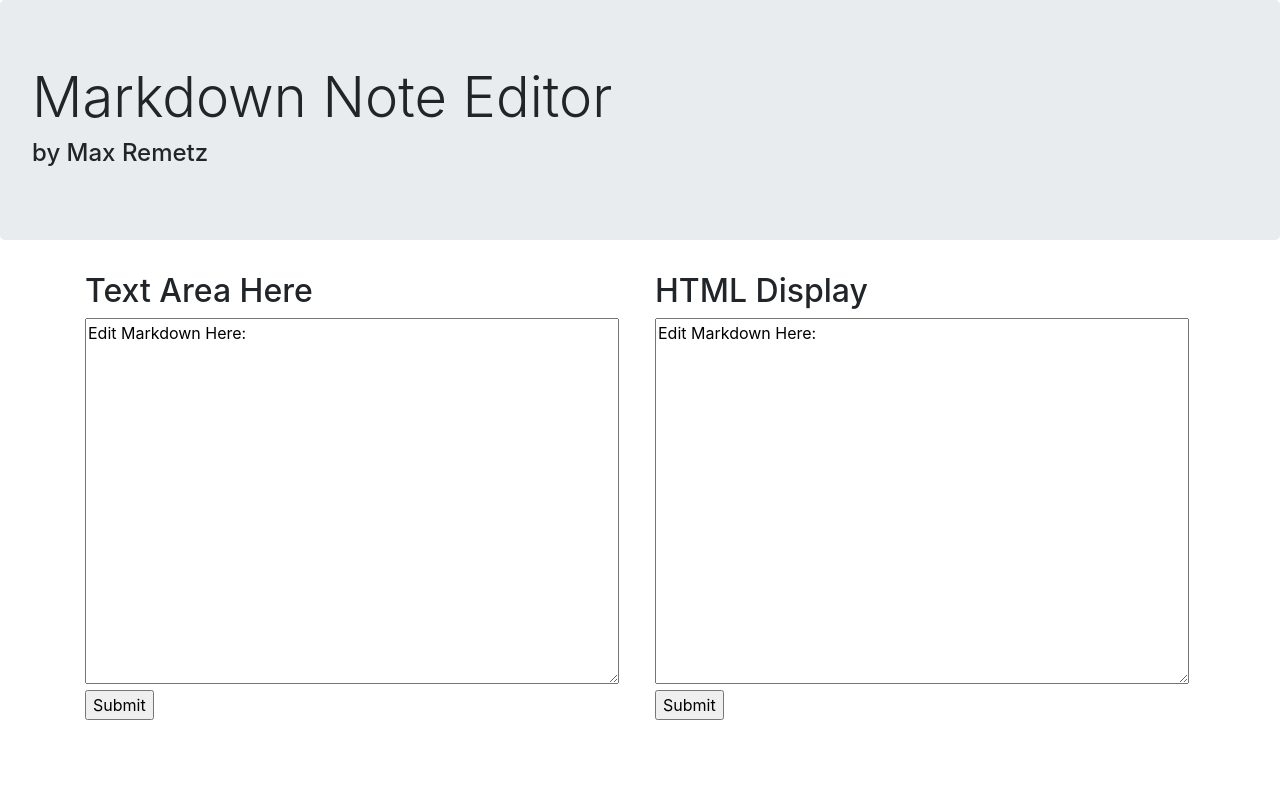
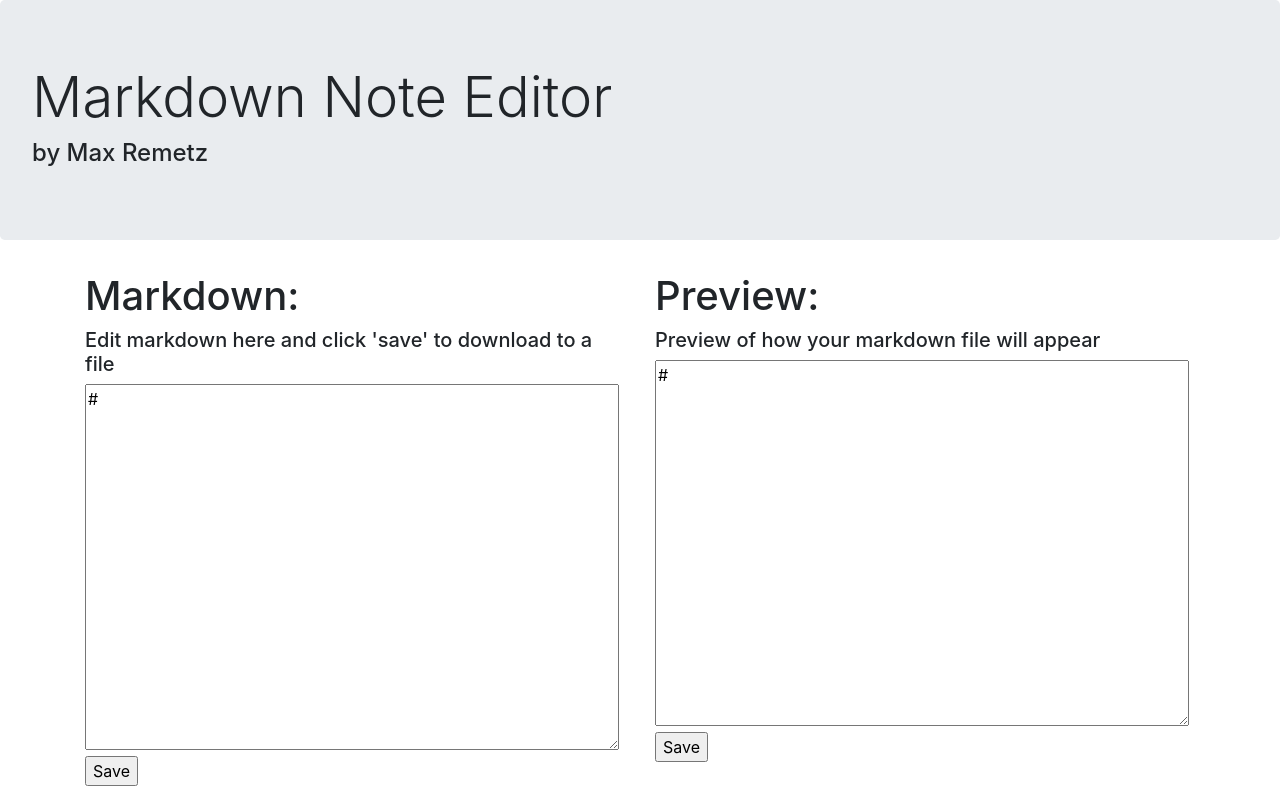
Before and after one commit to MRemetz/CS554, a React app in the folder markdown_editor/: page / in a window 1280 px wide. Built offline with nearby package versions, Linux system fonts and the light colour scheme.

Commit message:
various canges

```diff
--- a/markdown_editor/src/components/App.js
+++ b/markdown_editor/src/components/App.js
@@ -12,11 +12,13 @@ export default function App() {
                 <div className="container">
                     <div className="row">
                         <div className="col-md-6">
-                            <h2>Text Area Here</h2>
+                            <h1>Markdown:</h1>
+                            <h5>Edit markdown here and click 'save' to download to a file</h5>
                             <MarkdownForm />
                         </div>
                         <div className="col-md-6">
-                            <h2>HTML Display</h2>
+                            <h1>Preview:</h1>
+                            <h5>Preview of how your markdown file will appear</h5>
                             <MarkdownForm />
                         </div>
                     </div>
--- /dev/null
+++ b/markdown_editor/src/components/Display.js
@@ -0,0 +1 @@
+import React from "react";
--- a/markdown_editor/src/components/Editor.js
+++ b/markdown_editor/src/components/Editor.js
@@ -4,7 +4,7 @@ class MarkdownForm extends React.Component {
     constructor(props) {
         super(props);
         this.state = {
-            value: 'Edit Markdown Here:'
+            value: '#'
         };
 
         this.handleChange = this.handleChange.bind(this);
@@ -25,7 +25,7 @@ class MarkdownForm extends React.Component {
             <form onSubmit={this.handleSubmit}>
                 <textarea value={this.state.value} onChange={this.handleChange} rows="15" cols="50"/>
                 <br></br>
-                <input type="submit" value="Submit" />
+                <input type="submit" value="Save" />
             </form>
         );
     }
```
